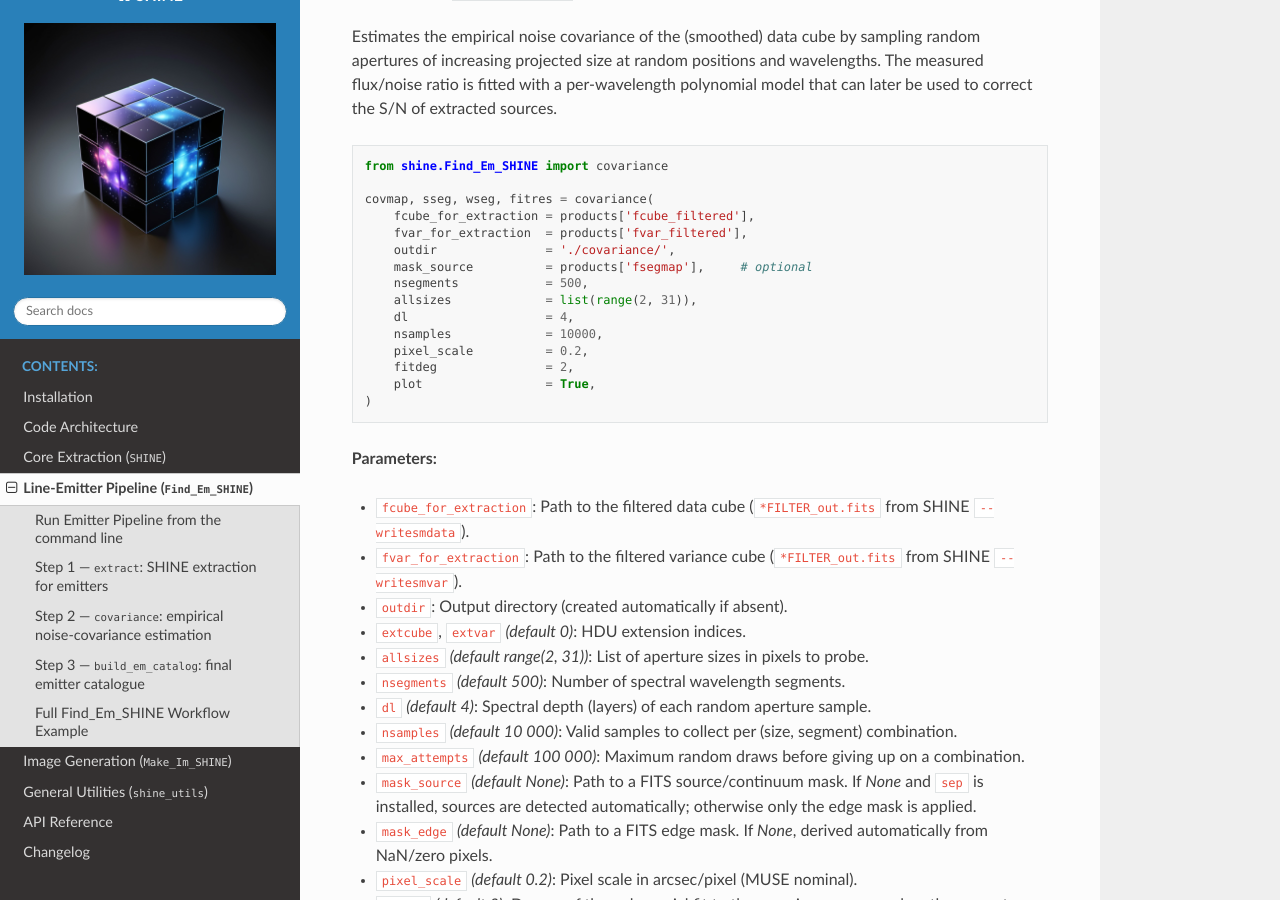
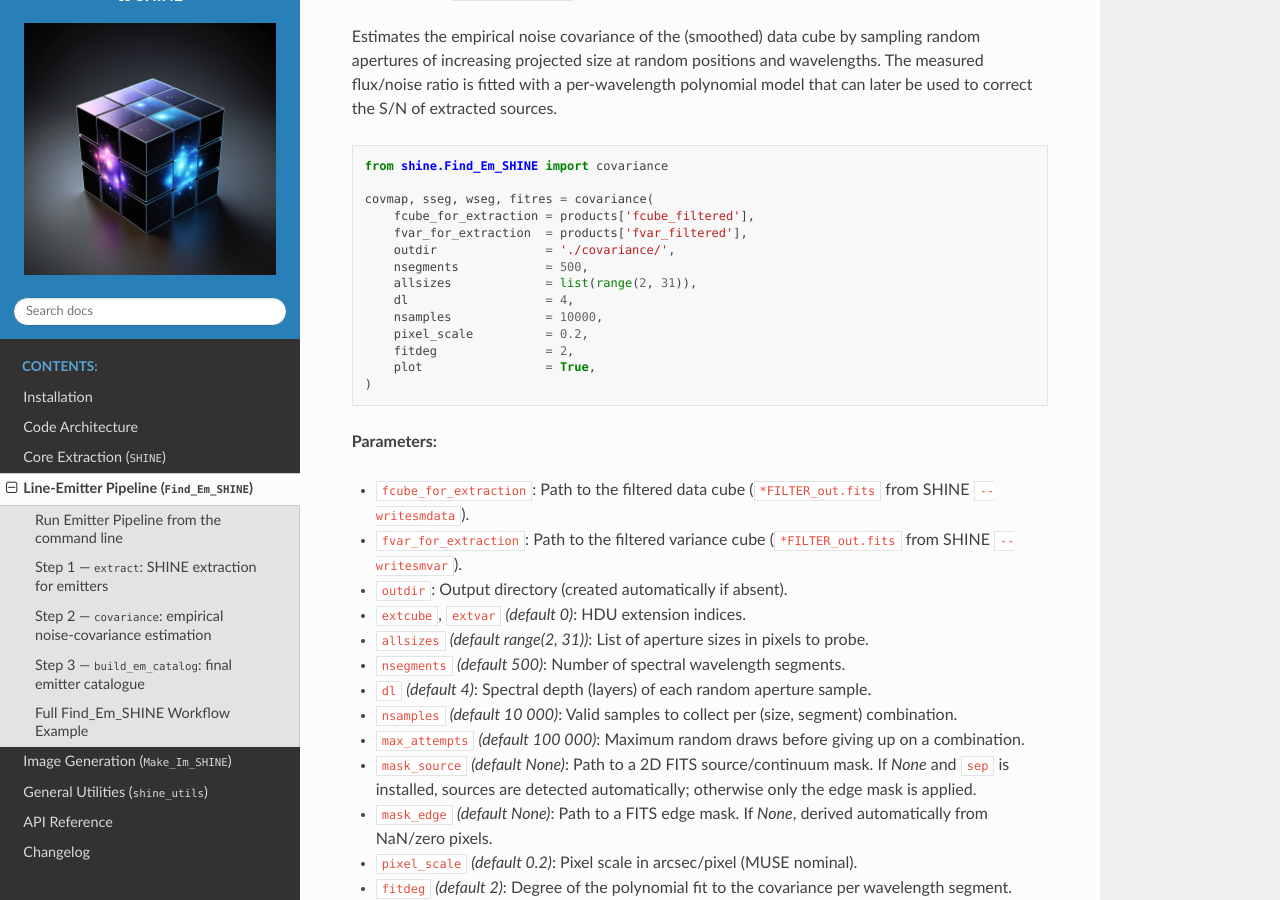
Before and after one commit to matteofox/SHINE, a Sphinx documentation site: the page built from docs/find_em_shine.rst, in a window 1280 px wide and 900 px high, scrolled down 2191 px. Built offline with Sphinx 7.4.7 and the Read the Docs theme 3.1.0, drawn with Linux system fonts in a browser that asks for light colours.

Commit message:
update doc

```diff
--- a/docs/find_em_shine.rst
+++ b/docs/find_em_shine.rst
@@ -113,7 +113,6 @@ polynomial model that can later be used to correct the S/N of extracted sources.
        fcube_for_extraction = products['fcube_filtered'],
        fvar_for_extraction  = products['fvar_filtered'],
        outdir               = './covariance/',
-       mask_source          = products['fsegmap'],     # optional
        nsegments            = 500,
        allsizes             = list(range(2, 31)),
        dl                   = 4,
@@ -134,7 +133,7 @@ polynomial model that can later be used to correct the S/N of extracted sources.
 - ``dl`` *(default 4)*: Spectral depth (layers) of each random aperture sample.
 - ``nsamples`` *(default 10 000)*: Valid samples to collect per (size, segment) combination.
 - ``max_attempts`` *(default 100 000)*: Maximum random draws before giving up on a combination.
-- ``mask_source`` *(default None)*: Path to a FITS source/continuum mask. If *None* and ``sep`` is installed, sources are detected automatically; otherwise only the edge mask is applied.
+- ``mask_source`` *(default None)*: Path to a 2D FITS source/continuum mask. If *None* and ``sep`` is installed, sources are detected automatically; otherwise only the edge mask is applied.
 - ``mask_edge`` *(default None)*: Path to a FITS edge mask. If *None*, derived automatically from NaN/zero pixels.
 - ``pixel_scale`` *(default 0.2)*: Pixel scale in arcsec/pixel (MUSE nominal).
 - ``fitdeg`` *(default 2)*: Degree of the polynomial fit to the covariance per wavelength segment.
```
Also changed, not shown: 1 other file.
